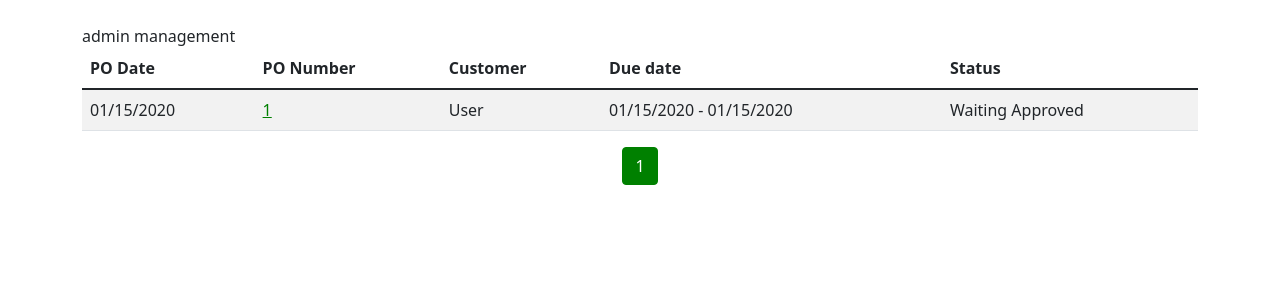
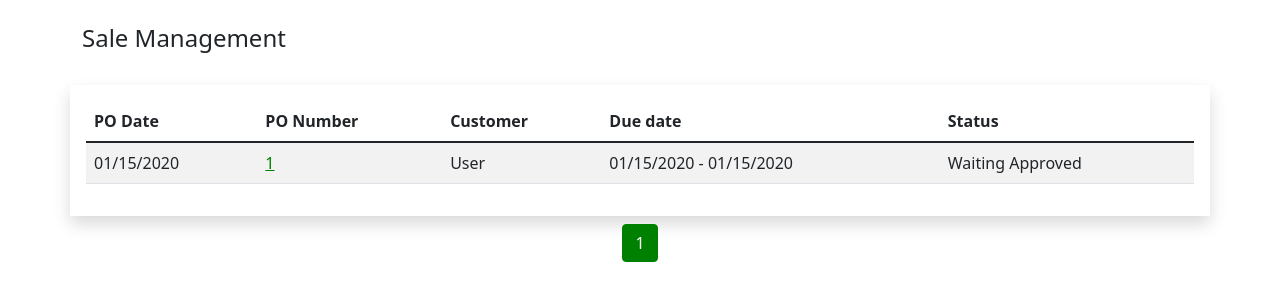
Before and after one commit to toppyishappy/furtniture_crm, a Django app: page /sale-management/ in a window 1280 px wide. Shown: the part 56-357 px from the top of the page. Run offline with Django 3.2, Linux system fonts and the light colour scheme; a user stored in the database is signed in; tables that the repository leaves empty hold one stand-in row (values such as "Sample post"); style sheets or scripts are compiled from the project's sources; some libraries are stand-ins or nearby versions.

Commit message:
fix css sale management

```diff
--- a/templates/core/sale-management.html
+++ b/templates/core/sale-management.html
@@ -1,7 +1,11 @@
 {% extends 'base.html' %}
 
 {% block content %}
-<div>admin management</div>
+<div class="header-content mb-4 row">
+  <h4>Sale Management</h4>
+</div>
+<div class="row">
+<div class="card-body shadow">
 <table class="table table-striped">
     <thead>
         <tr>
@@ -24,7 +28,8 @@
         {% endfor %}
       </tbody>
 </table>
-
+</div>
+</div>
 
 <div class="d-flex justify-content-center mt-2">
   <nav aria-label="Page navigation example">
```
